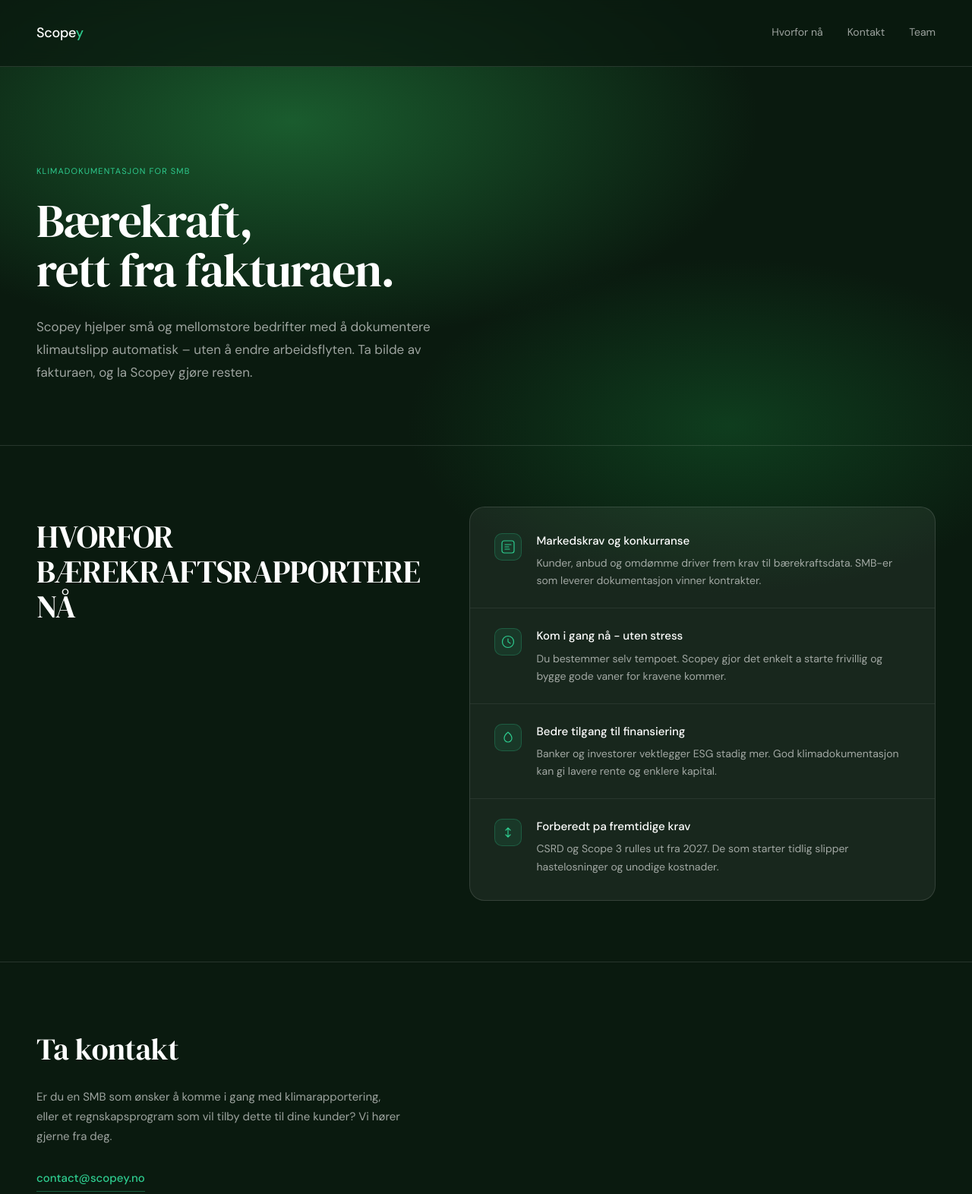
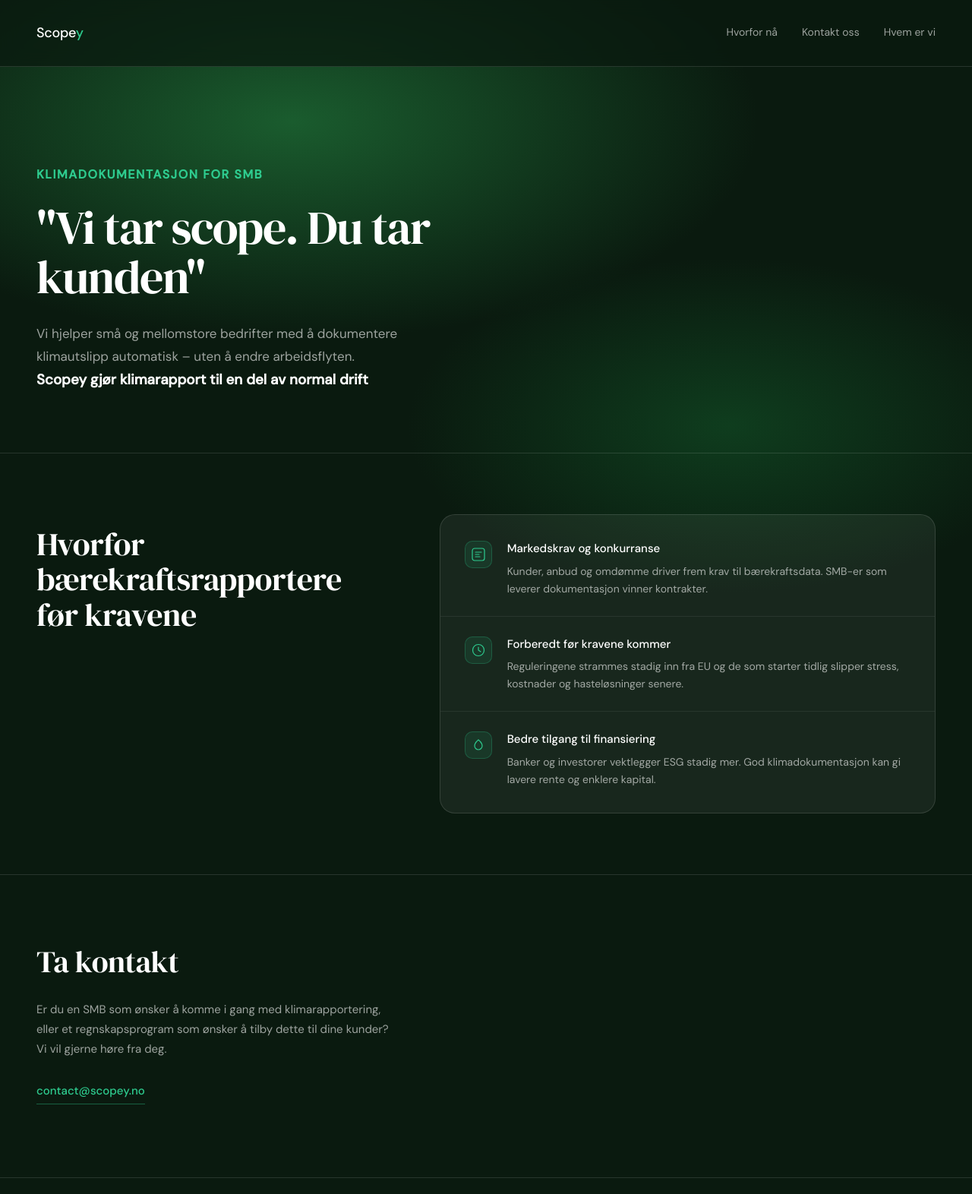
Before and after one commit to ingribua/Scopey, a plain HTML site: page index.html in a window 1280 px wide. Shown: the top 1572 px of the page at 76% size. Drawn offline with Linux system fonts and the light colour scheme.

Commit message:
small changes
tekst innhold

```diff
--- a/index.html
+++ b/index.html
@@ -15,8 +15,8 @@
     <div class="logo">Scope<span>y</span></div>
     <div class="nav-links">
       <a href="#hvorfor">Hvorfor nå</a>
-      <a href="#kontakt">Kontakt</a>
-      <a href="#team">Team</a>
+      <a href="#kontakt">Kontakt oss</a>
+      <a href="#team">Hvem er vi</a>
 
     </div>
   </nav>
@@ -24,15 +24,16 @@
   <main>
 
     <section class="hero">
-      <div class="hero-label">Klimadokumentasjon for SMB</div>
-      <h1>Bærekraft,<br>rett fra fakturaen.</h1>
-      <p>Scopey hjelper små og mellomstore bedrifter med å dokumentere klimautslipp automatisk – uten å endre arbeidsflyten. Ta bilde av fakturaen, og la Scopey gjøre resten.</p>
+      <h4 class="hero-label">Klimadokumentasjon for SMB</h4>
+      <h1>"Vi tar scope. Du tar kunden"</h1>
+      <p>Vi hjelper små og mellomstore bedrifter med å dokumentere klimautslipp automatisk – uten å endre arbeidsflyten.</p>
+      <h3>Scopey gjør klimarapport til en del av normal drift</h3>
     </section>
 
 <section id="hvorfor" class="section why-section">
       <div class="why-left">
         <div class="section-label">
-          <h2 class="why-heading"> Hvorfor <br>bærekraftsrapportere <br>nå</h2>
+          <h2 class="why-heading">Hvorfor <br>bærekraftsrapportere <br> før kravene</h2>
         </div>
       </div>
       <div class="why-right card">
@@ -50,8 +51,8 @@
             <svg width="20" height="20" viewBox="0 0 20 20" fill="none" xmlns="http://www.w3.org/2000/svg"><circle cx="10" cy="10" r="7.5" stroke="#2ecc8f" stroke-width="1.2"/><path d="M10 6v4l3 2" stroke="#2ecc8f" stroke-width="1.2" stroke-linecap="round"/></svg>
           </span>
           <div>
-            <h3>Kom i gang nå - uten stress</h3>
-            <p>Du bestemmer selv tempoet. Scopey gjor det enkelt a starte frivillig og bygge gode vaner for kravene kommer.</p>
+            <h3>Forberedt før kravene kommer</h3>
+            <p> Reguleringene strammes stadig inn fra EU og de som starter tidlig slipper stress, kostnader og hasteløsninger senere.</p>
           </div>
         </div>
         <div class="why-row">
@@ -63,23 +64,14 @@
             <p>Banker og investorer vektlegger ESG stadig mer. God klimadokumentasjon kan gi lavere rente og enklere kapital.</p>
           </div>
         </div>
-        <div class="why-row">
-          <span class="why-icon">
-            <svg width="20" height="20" viewBox="0 0 20 20" fill="none" xmlns="http://www.w3.org/2000/svg"><path d="M10 4v12M7 7l3-3 3 3M7 13l3 3 3-3" stroke="#2ecc8f" stroke-width="1.2" stroke-linecap="round" stroke-linejoin="round"/></svg>
-          </span>
-          <div>
-            <h3>Forberedt pa fremtidige krav</h3>
-            <p>CSRD og Scope 3 rulles ut fra 2027. De som starter tidlig slipper hastelosninger og unodige kostnader.</p>
-          </div>
-        </div>
       </div>
     </section>
 
     <section id="kontakt" class="section contact-section">
       <div class="contact-inner">
         <h2>Ta kontakt</h2>
-        <p>Er du en SMB som ønsker å komme i gang med klimarapportering, eller et regnskapsprogram som vil tilby dette til dine kunder? Vi hører gjerne fra deg.</p>
-        <a class="email-link" href="mailto:contact@scopey.no">contact@scopey.no</a>
+        <p>Er du en SMB som ønsker å komme i gang med klimarapportering, eller et regnskapsprogram som ønsker å tilby dette til dine kunder? Vi vil gjerne høre fra deg.</p>
+        <a id=emailBTn class="email-link" href="mailto:contact@scopey.no">contact@scopey.no</a>
       </div>
     </section>
 
@@ -101,7 +93,7 @@
 
   <footer>
     <div class="footer-logo">Scope<span>y</span></div>
-    <div>© 2025 Scopey. Klimadokumentasjon for alle.</div>
+    <div>© 2026 Scopey. Klimadokumentasjon for SMB.</div>
   </footer>
 
 </body>
--- a/style.css
+++ b/style.css
@@ -84,7 +84,7 @@
 }
 
 .hero-label {
-  font-size: 11px;
+  font-size: 16px;
   letter-spacing: 0.1em;
   text-transform: uppercase;
   color: var(--green-bright);
@@ -116,7 +116,6 @@
 .section-label {
   font-size: 11px;
   letter-spacing: 0.1em;
-  text-transform: uppercase;
   color: var(--text-muted);
   margin-bottom: 2rem;
 }
```
